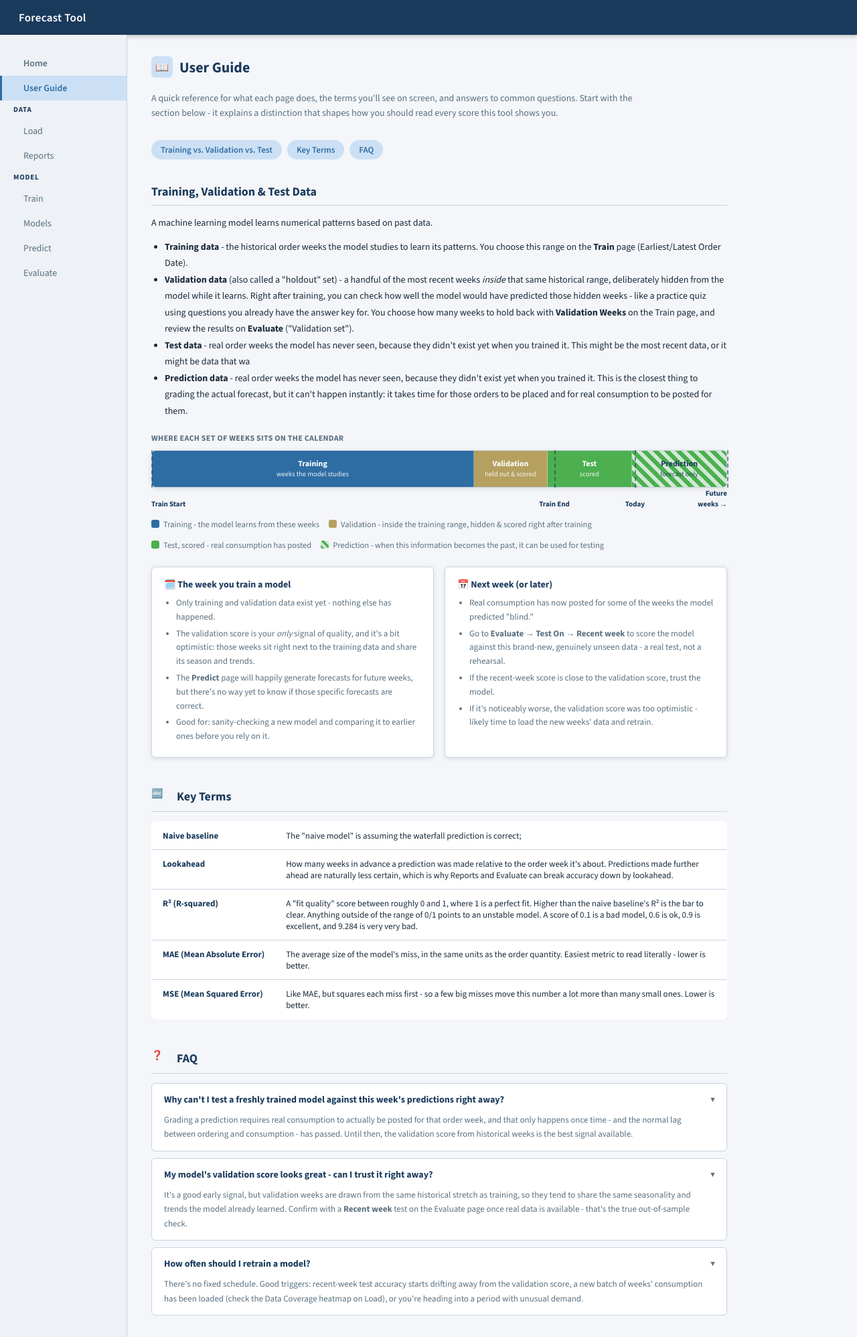
After one commit to Georgia-Tech-Manufacturing-Institute/SupplyChainForecasting, a Flask app: page /userguide in a window 1280 px wide. The commit adds this page. Shown: the whole page at 67% size. Run offline with Flask 3, Linux system fonts and the light colour scheme; parts of the project's set-up code (start-up, migrations or seed data) failed here and were passed over.

Commit message:
user guide page

```diff
--- a/app/ui/app.py
+++ b/app/ui/app.py
@@ -189,6 +189,11 @@ def index():
 @app.route("/home")
 def home():
     return render_template("home.html", active="home", changelog=parse_changelog())
+
+
+@app.route("/userguide")
+def userguide():
+    return render_template("userguide.html", active="userguide")
 
 
 # ── DATA / Load ───────────────────────────────────────────────────────────────
--- a/app/ui/static/css/styles.css
+++ b/app/ui/static/css/styles.css
@@ -563,3 +563,218 @@ label.check-label {
   z-index: 9999;
   white-space: nowrap;
 }
+
+/* ── user guide ───────────────────────────────────────── */
+.guide-toc {
+  display: flex;
+  flex-wrap: wrap;
+  gap: 8px;
+  margin-bottom: 36px;
+}
+.guide-toc a {
+  font-size: 13px;
+  font-weight: 600;
+  color: var(--blue);
+  background: var(--blue-pale);
+  border-radius: 20px;
+  padding: 6px 14px;
+  text-decoration: none;
+  transition: background .15s;
+}
+.guide-toc a:hover { background: var(--blue-row); }
+
+.guide-section {
+  max-width: 860px;
+  margin-bottom: 44px;
+  scroll-margin-top: 20px;
+}
+.guide-section:last-child { margin-bottom: 0; }
+
+.guide-section-title {
+  font-size: 18px;
+  font-weight: 700;
+  color: var(--navy);
+  display: flex;
+  align-items: center;
+  gap: 10px;
+  margin-bottom: 14px;
+  padding-bottom: 8px;
+  border-bottom: 1px solid var(--border);
+}
+
+.time-compare {
+  display: grid;
+  grid-template-columns: repeat(auto-fit, minmax(260px, 1fr));
+  gap: 16px;
+  margin: 18px 0;
+}
+.time-card {
+  background: var(--white);
+  border: 1px solid var(--border);
+  border-radius: var(--radius);
+  box-shadow: var(--shadow);
+  padding: 16px 18px;
+}
+.time-card-title {
+  font-weight: 700;
+  color: var(--navy);
+  font-size: 14px;
+  margin-bottom: 8px;
+  display: flex;
+  align-items: center;
+  gap: 8px;
+}
+.time-card ul { padding-left: 18px; margin-top: 6px; }
+.time-card li { font-size: 13px; color: var(--text-muted); line-height: 1.6; margin-bottom: 4px; }
+
+.guide-callout {
+  background: var(--blue-row);
+  border-left: 4px solid var(--blue);
+  border-radius: 4px;
+  padding: 14px 18px;
+  font-size: 13px;
+  color: var(--text);
+  line-height: 1.6;
+  margin: 18px 0;
+}
+.guide-callout strong { color: var(--navy); }
+
+/* ── timeline graphic (training / validation / test spans) ──────── */
+.timeline-graphic { margin: 20px 0 24px; }
+.timeline-caption {
+  font-size: 12px;
+  font-weight: 700;
+  letter-spacing: .3px;
+  text-transform: uppercase;
+  color: var(--text-muted);
+  margin-bottom: 10px;
+}
+.timeline-track {
+  display: flex;
+  height: 56px;
+  border-radius: var(--radius);
+  overflow: hidden;
+  border: 1px solid var(--border);
+  box-shadow: var(--shadow);
+}
+.timeline-seg {
+  display: flex;
+  flex-direction: column;
+  align-items: center;
+  justify-content: center;
+  text-align: center;
+  font-size: 12px;
+  font-weight: 700;
+  color: var(--white);
+  line-height: 1.3;
+  padding: 4px 6px;
+  border-right: 1px solid rgba(255,255,255,.35);
+}
+.timeline-seg:last-child { border-right: none; }
+.timeline-seg .sub { font-weight: 400; font-size: 10.5px; opacity: .9; }
+.seg-train      { background: var(--blue); }
+.seg-validation { background: var(--tan); }
+.seg-test-posted { background: var(--success-border); }
+.seg-test-future {
+  background: repeating-linear-gradient(45deg, var(--success-border) 0 6px, #cfe9d3 6px 12px);
+  color: var(--navy);
+  border-right: none;
+}
+
+.timeline-wrap {
+  position: relative;
+  padding-bottom: 32px;
+}
+.timeline-marker {
+  position: absolute;
+  top: 0;
+  bottom: 32px;
+  border-left: 2px dashed var(--navy);
+  opacity: .55;
+}
+.timeline-marker-label {
+  position: absolute;
+  bottom: 0;
+  transform: translateX(-50%);
+  font-size: 11px;
+  font-weight: 700;
+  color: var(--navy);
+  line-height: 1.4;
+  text-align: center;
+  white-space: nowrap;
+}
+.timeline-marker-label .sub {
+  display: block;
+  font-weight: 400;
+  font-size: 10px;
+  color: var(--text-muted);
+}
+.timeline-marker-label.edge-start { transform: translateX(0); text-align: left; }
+.timeline-marker-label.edge-end   { transform: translateX(-100%); text-align: right; }
+
+.timeline-legend {
+  display: flex;
+  flex-wrap: wrap;
+  gap: 14px;
+  margin-top: 14px;
+  font-size: 12.5px;
+  color: var(--text-muted);
+}
+.timeline-legend .swatch {
+  display: inline-block;
+  width: 12px;
+  height: 12px;
+  border-radius: 3px;
+  margin-right: 6px;
+  vertical-align: -1px;
+}
+.timeline-legend .swatch.train      { background: var(--blue); }
+.timeline-legend .swatch.validation { background: var(--tan); }
+.timeline-legend .swatch.test-posted { background: var(--success-border); }
+.timeline-legend .swatch.test-future {
+  background: repeating-linear-gradient(45deg, var(--success-border) 0 4px, #cfe9d3 4px 8px);
+}
+
+.guide-table-wrap { overflow-x: auto; }
+.guide-table {
+  width: 100%;
+  border-collapse: collapse;
+  background: var(--white);
+  border: 1px solid var(--border);
+  border-radius: var(--radius);
+  overflow: hidden;
+  box-shadow: var(--shadow);
+}
+.guide-table th, .guide-table td {
+  padding: 12px 16px;
+  font-size: 13px;
+  text-align: left;
+  vertical-align: top;
+  border-bottom: 1px solid var(--border);
+}
+.guide-table thead th {
+  background: var(--blue-pale);
+  color: var(--navy);
+  font-weight: 700;
+  font-size: 12px;
+  text-transform: uppercase;
+  letter-spacing: .4px;
+}
+.guide-table tr:last-child td { border-bottom: none; }
+.guide-table td.gt-page { font-weight: 700; color: var(--navy); white-space: nowrap; }
+.guide-table td.gt-actions { color: var(--text-muted); }
+
+.faq-list { display: flex; flex-direction: column; gap: 10px; }
+.faq-item {
+  background: var(--white);
+  border: 1px solid var(--border);
+  border-radius: var(--radius);
+  padding: 14px 18px;
+}
+.faq-item .desc-title { margin-bottom: 0; font-size: 14px; }
+.faq-answer {
+  margin-top: 10px;
+  font-size: 13px;
+  color: var(--text-muted);
+  line-height: 1.65;
+}
--- a/app/ui/templates/base.html
+++ b/app/ui/templates/base.html
@@ -20,6 +20,8 @@
   <aside>
     <div class="nav-section">
       <a href="{{ url_for('home') }}" class="nav-item {% if active=='home' %}active{% endif %}" style="font-weight:600;">Home</a>
+      <a href="{{ url_for('userguide') }}" class="nav-item {% if active=='userguide' %}active{% endif %}">User Guide</a>
+
     </div>
     <div class="nav-section">
       <div class="nav-section-label">Data</div>
@@ -33,6 +35,7 @@
       <a href="{{ url_for('predict') }}"  class="nav-item {% if active=='predict'  %}active{% endif %}">Predict</a>
       <a href="{{ url_for('evaluate') }}" class="nav-item {% if active=='evaluate' %}active{% endif %}">Evaluate</a>
     </div>
+
   </aside>
 
   <main>
--- /dev/null
+++ b/app/ui/templates/userguide.html
@@ -0,0 +1,201 @@
+{% extends "base.html" %}
+{% block title %}User Guide - Forecast Tool{% endblock %}
+
+{% block content %}
+<div class="page-title">
+  <span class="icon">📖</span> User Guide
+</div>
+
+<p style="color:var(--text-muted); font-size:14px; max-width:720px; margin-bottom:28px; line-height:1.6;">
+  A quick reference for what each page does, the terms you'll see on screen, and answers to
+  common questions. Start with the section below - it explains a distinction that shapes how
+  you should read every score this tool shows you.
+</p>
+
+<div class="guide-toc">
+  <a href="#time-and-data">Training vs. Validation vs. Test</a>
+  <a href="#terms">Key Terms</a>
+  <a href="#faq">FAQ</a>
+</div>
+
+<!-- ── Training / Validation / Test, with respect to time ─────────── -->
+<div class="guide-section" id="time-and-data">
+  <div class="guide-section-title">
+    Training, Validation &amp; Test Data
+  </div>
+
+  <p style="font-size:14px; line-height:1.7; margin-bottom:12px;">
+    A machine learning model learns numerical patterns based on past data.
+  </p>
+
+  <ul style="font-size:14px; line-height:1.75; padding-left:20px; margin-bottom:8px;">
+    <li>
+      <b>Training data</b> - the historical order weeks the model studies to learn its patterns.
+      You choose this range on the <b>Train</b> page (Earliest/Latest Order Date).
+    </li>
+    <li>
+      <b>Validation data</b> (also called a "holdout" set) - a handful of the most recent weeks
+      <em>inside</em> that same historical range, deliberately hidden from the model while it
+      learns. Right after training, you can check how well the model would have predicted those
+      hidden weeks - like a practice quiz using questions you already have the answer key for.
+      You choose how many weeks to hold back with <b>Validation Weeks</b> on the Train page, and
+      review the results on <b>Evaluate</b> ("Validation set").
+    </li>
+    <li>
+      <b>Test data</b> - real order weeks the model has never seen, because they didn't exist yet
+      when you trained it. This might be the most recent data, or it might be data that wa
+    </li>
+    <li>
+      <b>Prediction data</b> - real order weeks the model has never seen, because they didn't exist yet
+      when you trained it. This is the closest thing to grading the actual forecast, but it can't
+      happen instantly: it takes time for those orders to be placed and for real consumption to
+      be posted for them.
+    </li>
+  </ul>
+
+  <div class="timeline-graphic">
+    <div class="timeline-caption">Where each set of weeks sits on the calendar</div>
+    <div class="timeline-wrap">
+      <div class="timeline-track">
+        <div class="timeline-seg seg-train" style="flex:58">
+          Training
+          <span class="sub">weeks the model studies</span>
+        </div>
+        <div class="timeline-seg seg-validation" style="flex:12">
+          Validation
+          <span class="sub">held out &amp; scored</span>
+        </div>
+        <div class="timeline-seg seg-test-posted" style="flex:14">
+          Test
+          <span class="sub">scored</span>
+        </div>
+        <div class="timeline-seg seg-test-future" style="flex:16">
+          Prediction
+          <span class="sub">forecast only</span>
+        </div>
+      </div>
+      <div class="timeline-marker" style="left:0%"></div>
+      <div class="timeline-marker-label edge-start" style="left:0%"><br>Train Start</div>
+      <div class="timeline-marker" style="left:70%"></div>
+      <div class="timeline-marker-label" style="left:70%"><br>Train End</div>
+      <div class="timeline-marker" style="left:84%"></div>
+      <div class="timeline-marker-label" style="left:84%">Today</div>
+      <div class="timeline-marker" style="left:100%"></div>
+      <div class="timeline-marker-label edge-end" style="left:100%">Future<br>weeks →</div>
+    </div>
+    <div class="timeline-legend">
+      <span><i class="swatch train"></i>Training - the model learns from these weeks</span>
+      <span><i class="swatch validation"></i>Validation - inside the training range, hidden &amp; scored right after training</span>
+      <span><i class="swatch test-posted"></i>Test, scored - real consumption has posted</span>
+      <span><i class="swatch test-future"></i>Prediction - when this information becomes the past, it can be used for testing</span>
+    </div>
+  </div>
+
+  <div class="time-compare">
+    <div class="time-card">
+      <div class="time-card-title">🗓️ The week you train a model</div>
+      <ul>
+        <li>Only training and validation data exist yet - nothing else has happened.</li>
+        <li>The validation score is your <em>only</em> signal of quality, and it's a bit
+          optimistic: those weeks sit right next to the training data and share its season and trends.</li>
+        <li>The <b>Predict</b> page will happily generate forecasts for future weeks, but there's
+          no way yet to know if those specific forecasts are correct.</li>
+        <li>Good for: sanity-checking a new model and comparing it to earlier ones before you rely on it.</li>
+      </ul>
+    </div>
+    <div class="time-card">
+      <div class="time-card-title">📅 Next week (or later)</div>
+      <ul>
+        <li>Real consumption has now posted for some of the weeks the model predicted "blind."</li>
+        <li>Go to <b>Evaluate → Test On → Recent week</b> to score the model against this
+          brand-new, genuinely unseen data - a real test, not a rehearsal.</li>
+        <li>If the recent-week score is close to the validation score, trust the model.</li>
+        <li>If it's noticeably worse, the validation score was too optimistic - likely time to load the new weeks' data and retrain.</li>
+      </ul>
+    </div>
+  </div>
+
+</div>
+
+
+<!-- ── Key terms ────────────────────────────────────────────────── -->
+<div class="guide-section" id="terms">
+  <div class="guide-section-title">
+    <span class="icon" style="width:28px;height:28px;font-size:14px;">🔤</span>
+    Key Terms
+  </div>
+
+  <div class="guide-table-wrap">
+    <table class="guide-table">
+      <tbody>
+        <tr>
+          <td class="gt-page">Naive baseline</td>
+          <td colspan="2">The "naive model" is assuming the waterfall prediction is correct; </td>
+        </tr>
+        <tr>
+          <td class="gt-page">Lookahead</td>
+          <td colspan="2">How many weeks in advance a prediction was made relative to the order
+            week it's about. Predictions made further ahead are naturally less certain, which is
+            why Reports and Evaluate can break accuracy down by lookahead.</td>
+        </tr>
+        <tr>
+          <td class="gt-page">R² (R-squared)</td>
+          <td colspan="2">A "fit quality" score between roughly 0 and 1, where 1 is a perfect fit.
+            Higher than the naive baseline's R² is the bar to clear. Anything outside of the range of 0/1 points to an unstable model. A score of 0.1 is a bad model, 0.6 is ok, 0.9 is excellent, and 9.284 is very very bad.</td>
+        </tr>
+        <tr>
+          <td class="gt-page">MAE (Mean Absolute Error)</td>
+          <td colspan="2">The average size of the model's miss, in the same units as the order
+            quantity. Easiest metric to read literally - lower is better.</td>
+        </tr>
+        <tr>
+          <td class="gt-page">MSE (Mean Squared Error)</td>
+          <td colspan="2">Like MAE, but squares each miss first - so a few big misses move this
+            number a lot more than many small ones. Lower is better.</td>
+        </tr>
+      </tbody>
+    </table>
+  </div>
+</div>
+
+<!-- ── FAQ ──────────────────────────────────────────────────────── -->
+<div class="guide-section" id="faq">
+  <div class="guide-section-title">
+    <span class="icon" style="width:28px;height:28px;font-size:14px;">❓</span>
+    FAQ
+  </div>
+
+  <div class="faq-list">
+
+    <div class="faq-item">
+      <div class="desc-title">Why can't I test a freshly trained model against this week's predictions right away?</div>
+      <div class="faq-answer">
+        Grading a prediction requires real consumption to actually be posted for that order week,
+        and that only happens once time - and the normal lag between ordering and consumption -
+        has passed. Until then, the validation score from historical weeks is the best signal available.
+      </div>
+    </div>
+
+    <div class="faq-item">
+      <div class="desc-title">My model's validation score looks great - can I trust it right away?</div>
+      <div class="faq-answer">
+        It's a good early signal, but validation weeks are drawn from the same historical stretch
+        as training, so they tend to share the same seasonality and trends the model already
+        learned. Confirm with a <b>Recent week</b> test on the Evaluate page once real data is
+        available - that's the true out-of-sample check.
+      </div>
+    </div>
+
+    <div class="faq-item">
+      <div class="desc-title">How often should I retrain a model?</div>
+      <div class="faq-answer">
+        There's no fixed schedule. Good triggers: recent-week test accuracy starts drifting away
+        from the validation score, a new batch of weeks' consumption has been loaded (check the
+        Data Coverage heatmap on Load), or you're heading into a period with unusual demand.
+      </div>
+    </div>
+
+  </div>
+</div>
+
+{% endblock %}
```
Also changed, not shown: app/changelog.txt.
